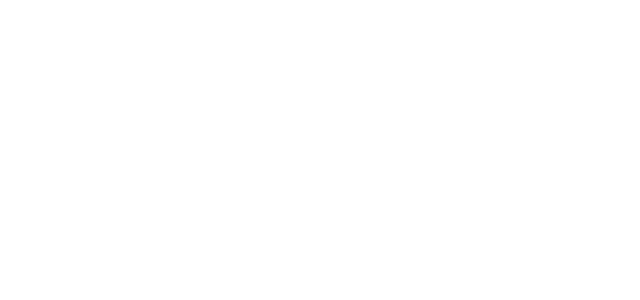
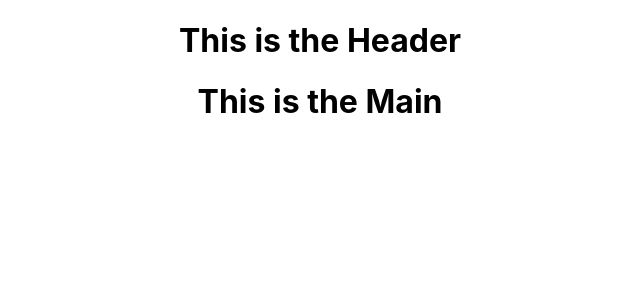
Before and after one commit to Dmachin7/danielwithacamera, a React (Create React App) app: page / in a window 1280 px wide. Shown: the top 300 px of the page, without its empty margins (320-960 px from the left). Built offline with nearby package versions, Linux system fonts and the light colour scheme.

Commit message:
Added some content for Header and Main

```diff
--- a/src/App.js
+++ b/src/App.js
@@ -1,9 +1,12 @@
 import './App.css';
+import Header from './components/Header';
+import Main from './components/Main';
 
 function App() {
   return (
     <div className="App">
-
+      <Header />
+      <Main />
     </div>
   );
 }
--- a/src/components/Header.js
+++ b/src/components/Header.js
@@ -0,0 +1,8 @@
+
+const Header = (props) => {
+    return (
+        <h1>This is the Header</h1>
+    )
+}
+
+export default Header
--- a/src/components/Main.js
+++ b/src/components/Main.js
@@ -0,0 +1,8 @@
+
+const Main = (props) => {
+    return (
+        <h1>This is the Main</h1>
+    )
+}
+
+export default Main
```
